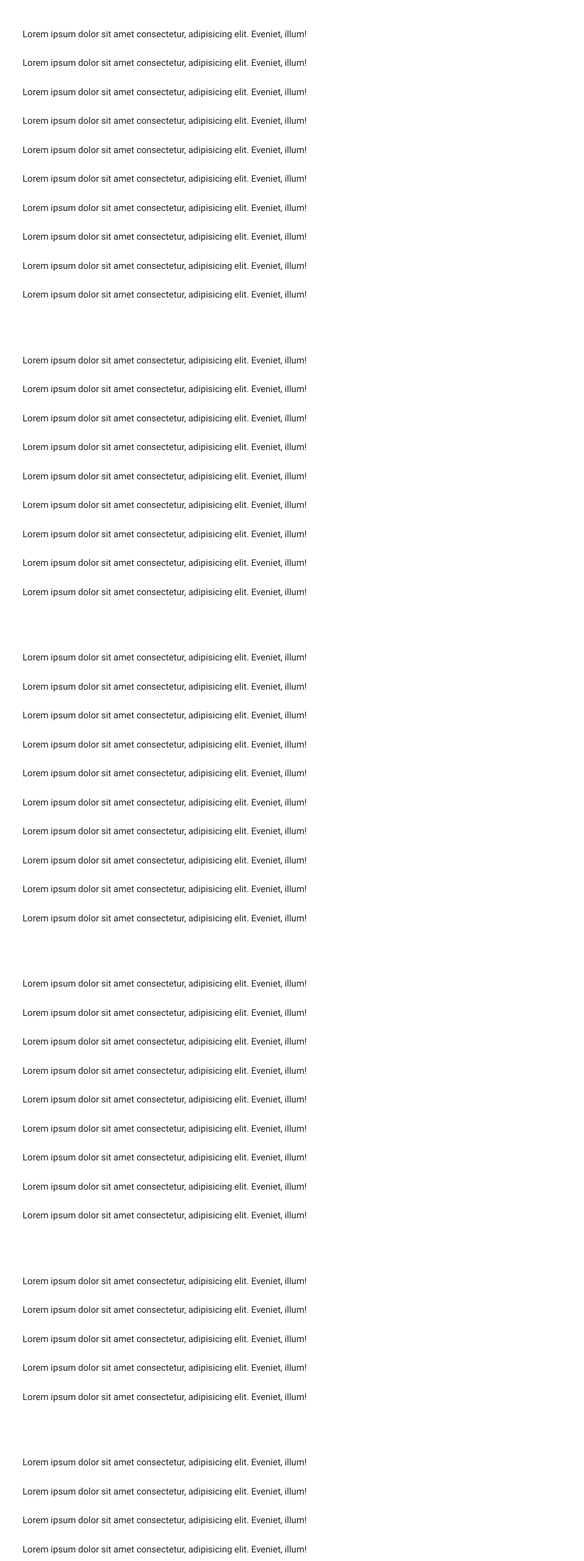
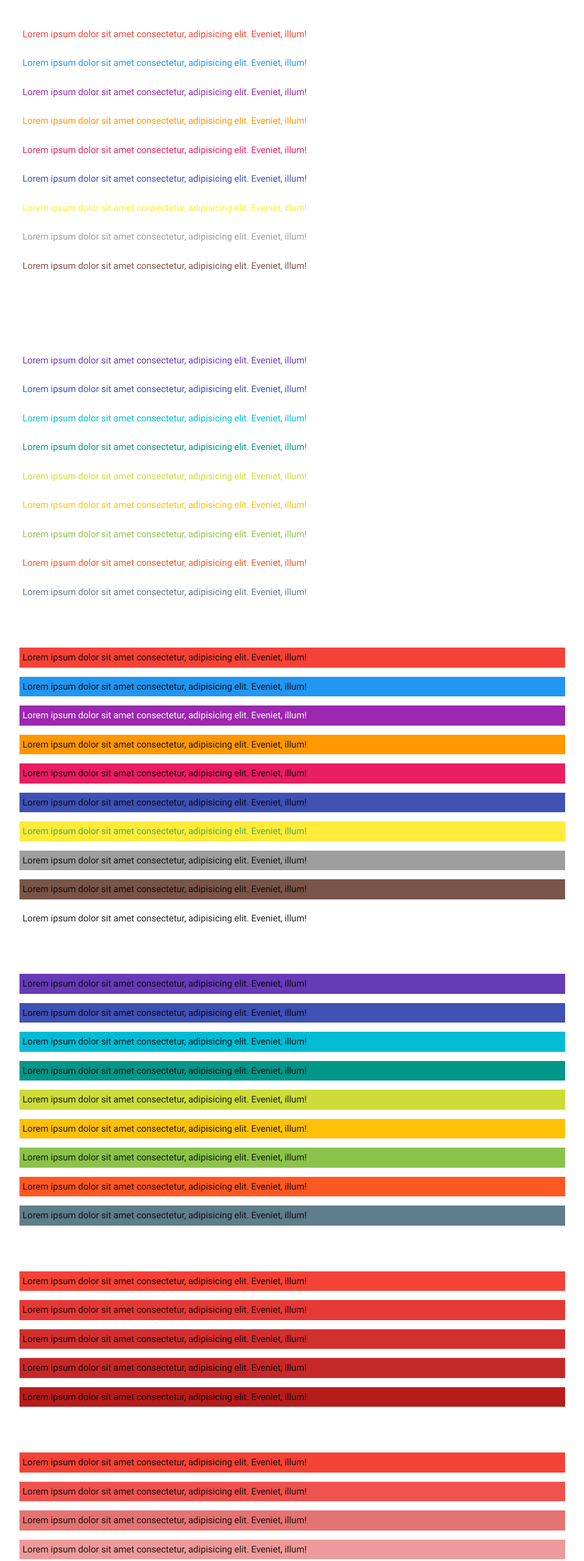
Before and after one commit to Athura/materializeCSS, a plain HTML site: page starter/materialize_sandbox_starter/2_2_colors.html in a window 1280 px wide. Shown: the part 240-2800 px from the top of the page at 61% size, without its empty margins (160-1119 px from the left). Drawn offline with nearby package versions, Linux system fonts and the light colour scheme.

Commit message:
typo, colors, and buttons

```diff
--- a/starter/materialize_sandbox_starter/2_2_colors.html
+++ b/starter/materialize_sandbox_starter/2_2_colors.html
@@ -134,30 +134,30 @@
     <!-- TEXT COLORS -->
 
     <!-- STANDARD COLORS -->
-    <p>Lorem ipsum dolor sit amet consectetur, adipisicing elit. Eveniet, illum!</p>
-    <p>Lorem ipsum dolor sit amet consectetur, adipisicing elit. Eveniet, illum!</p>
-    <p>Lorem ipsum dolor sit amet consectetur, adipisicing elit. Eveniet, illum!</p>
-    <p>Lorem ipsum dolor sit amet consectetur, adipisicing elit. Eveniet, illum!</p>
-    <p>Lorem ipsum dolor sit amet consectetur, adipisicing elit. Eveniet, illum!</p>
-    <p>Lorem ipsum dolor sit amet consectetur, adipisicing elit. Eveniet, illum!</p>
-    <p>Lorem ipsum dolor sit amet consectetur, adipisicing elit. Eveniet, illum!</p>
-    <p>Lorem ipsum dolor sit amet consectetur, adipisicing elit. Eveniet, illum!</p>
-    <p>Lorem ipsum dolor sit amet consectetur, adipisicing elit. Eveniet, illum!</p>
-    <p>Lorem ipsum dolor sit amet consectetur, adipisicing elit. Eveniet, illum!</p>
+    <p class="red-text">Lorem ipsum dolor sit amet consectetur, adipisicing elit. Eveniet, illum!</p>
+    <p class="blue-text">Lorem ipsum dolor sit amet consectetur, adipisicing elit. Eveniet, illum!</p>
+    <p class="purple-text">Lorem ipsum dolor sit amet consectetur, adipisicing elit. Eveniet, illum!</p>
+    <p class="orange-text">Lorem ipsum dolor sit amet consectetur, adipisicing elit. Eveniet, illum!</p>
+    <p class="pink-text">Lorem ipsum dolor sit amet consectetur, adipisicing elit. Eveniet, illum!</p>
+    <p class="indigo-text">Lorem ipsum dolor sit amet consectetur, adipisicing elit. Eveniet, illum!</p>
+    <p class="yellow-text">Lorem ipsum dolor sit amet consectetur, adipisicing elit. Eveniet, illum!</p>
+    <p class="grey-text">Lorem ipsum dolor sit amet consectetur, adipisicing elit. Eveniet, illum!</p>
+    <p class="brown-text">Lorem ipsum dolor sit amet consectetur, adipisicing elit. Eveniet, illum!</p>
+    <p class="white-text">Lorem ipsum dolor sit amet consectetur, adipisicing elit. Eveniet, illum!</p>
 
     <br>
     <br>
 
     <!-- LESS COMMON COLORS -->
-    <p>Lorem ipsum dolor sit amet consectetur, adipisicing elit. Eveniet, illum!</p>
-    <p>Lorem ipsum dolor sit amet consectetur, adipisicing elit. Eveniet, illum!</p>
-    <p>Lorem ipsum dolor sit amet consectetur, adipisicing elit. Eveniet, illum!</p>
-    <p>Lorem ipsum dolor sit amet consectetur, adipisicing elit. Eveniet, illum!</p>
-    <p>Lorem ipsum dolor sit amet consectetur, adipisicing elit. Eveniet, illum!</p>
-    <p>Lorem ipsum dolor sit amet consectetur, adipisicing elit. Eveniet, illum!</p>
-    <p>Lorem ipsum dolor sit amet consectetur, adipisicing elit. Eveniet, illum!</p>
-    <p>Lorem ipsum dolor sit amet consectetur, adipisicing elit. Eveniet, illum!</p>
-    <p>Lorem ipsum dolor sit amet consectetur, adipisicing elit. Eveniet, illum!</p>
+    <p class="deep-purple-text">Lorem ipsum dolor sit amet consectetur, adipisicing elit. Eveniet, illum!</p>
+    <p class="indigo-text">Lorem ipsum dolor sit amet consectetur, adipisicing elit. Eveniet, illum!</p>
+    <p class="cyan-text">Lorem ipsum dolor sit amet consectetur, adipisicing elit. Eveniet, illum!</p>
+    <p class="teal-text">Lorem ipsum dolor sit amet consectetur, adipisicing elit. Eveniet, illum!</p>
+    <p class="lime-text">Lorem ipsum dolor sit amet consectetur, adipisicing elit. Eveniet, illum!</p>
+    <p class="amber-text">Lorem ipsum dolor sit amet consectetur, adipisicing elit. Eveniet, illum!</p>
+    <p class="light-green-text">Lorem ipsum dolor sit amet consectetur, adipisicing elit. Eveniet, illum!</p>
+    <p class="deep-orange-text">Lorem ipsum dolor sit amet consectetur, adipisicing elit. Eveniet, illum!</p>
+    <p class="blue-grey-text">Lorem ipsum dolor sit amet consectetur, adipisicing elit. Eveniet, illum!</p>
 
     <br>
     <br>
@@ -165,52 +165,52 @@
     <!-- BACKGROUND COLORS -->
 
     <!-- Standard Colors -->
-    <p>Lorem ipsum dolor sit amet consectetur, adipisicing elit. Eveniet, illum!</p>
-    <p>Lorem ipsum dolor sit amet consectetur, adipisicing elit. Eveniet, illum!</p>
-    <p>Lorem ipsum dolor sit amet consectetur, adipisicing elit. Eveniet, illum!</p>
-    <p>Lorem ipsum dolor sit amet consectetur, adipisicing elit. Eveniet, illum!</p>
-    <p>Lorem ipsum dolor sit amet consectetur, adipisicing elit. Eveniet, illum!</p>
-    <p>Lorem ipsum dolor sit amet consectetur, adipisicing elit. Eveniet, illum!</p>
-    <p>Lorem ipsum dolor sit amet consectetur, adipisicing elit. Eveniet, illum!</p>
-    <p>Lorem ipsum dolor sit amet consectetur, adipisicing elit. Eveniet, illum!</p>
-    <p>Lorem ipsum dolor sit amet consectetur, adipisicing elit. Eveniet, illum!</p>
-    <p>Lorem ipsum dolor sit amet consectetur, adipisicing elit. Eveniet, illum!</p>
+    <p class="red">Lorem ipsum dolor sit amet consectetur, adipisicing elit. Eveniet, illum!</p>
+    <p class="blue">Lorem ipsum dolor sit amet consectetur, adipisicing elit. Eveniet, illum!</p>
+    <p class="purple white-text">Lorem ipsum dolor sit amet consectetur, adipisicing elit. Eveniet, illum!</p>
+    <p class="orange">Lorem ipsum dolor sit amet consectetur, adipisicing elit. Eveniet, illum!</p>
+    <p class="pink">Lorem ipsum dolor sit amet consectetur, adipisicing elit. Eveniet, illum!</p>
+    <p class="indigo">Lorem ipsum dolor sit amet consectetur, adipisicing elit. Eveniet, illum!</p>
+    <p class="yellow green-text">Lorem ipsum dolor sit amet consectetur, adipisicing elit. Eveniet, illum!</p>
+    <p class="grey">Lorem ipsum dolor sit amet consectetur, adipisicing elit. Eveniet, illum!</p>
+    <p class="brown">Lorem ipsum dolor sit amet consectetur, adipisicing elit. Eveniet, illum!</p>
+    <p class="white">Lorem ipsum dolor sit amet consectetur, adipisicing elit. Eveniet, illum!</p>
 
     <br>
     <br>
 
     <!-- Less Common Colors -->
-    <p>Lorem ipsum dolor sit amet consectetur, adipisicing elit. Eveniet, illum!</p>
-    <p>Lorem ipsum dolor sit amet consectetur, adipisicing elit. Eveniet, illum!</p>
-    <p>Lorem ipsum dolor sit amet consectetur, adipisicing elit. Eveniet, illum!</p>
-    <p>Lorem ipsum dolor sit amet consectetur, adipisicing elit. Eveniet, illum!</p>
-    <p>Lorem ipsum dolor sit amet consectetur, adipisicing elit. Eveniet, illum!</p>
-    <p>Lorem ipsum dolor sit amet consectetur, adipisicing elit. Eveniet, illum!</p>
-    <p>Lorem ipsum dolor sit amet consectetur, adipisicing elit. Eveniet, illum!</p>
-    <p>Lorem ipsum dolor sit amet consectetur, adipisicing elit. Eveniet, illum!</p>
-    <p>Lorem ipsum dolor sit amet consectetur, adipisicing elit. Eveniet, illum!</p>
+    <p class="deep-purple">Lorem ipsum dolor sit amet consectetur, adipisicing elit. Eveniet, illum!</p>
+    <p class="indigo">Lorem ipsum dolor sit amet consectetur, adipisicing elit. Eveniet, illum!</p>
+    <p class="cyan">Lorem ipsum dolor sit amet consectetur, adipisicing elit. Eveniet, illum!</p>
+    <p class="teal">Lorem ipsum dolor sit amet consectetur, adipisicing elit. Eveniet, illum!</p>
+    <p class="lime">Lorem ipsum dolor sit amet consectetur, adipisicing elit. Eveniet, illum!</p>
+    <p class="amber">Lorem ipsum dolor sit amet consectetur, adipisicing elit. Eveniet, illum!</p>
+    <p class="light-green">Lorem ipsum dolor sit amet consectetur, adipisicing elit. Eveniet, illum!</p>
+    <p class="deep-orange">Lorem ipsum dolor sit amet consectetur, adipisicing elit. Eveniet, illum!</p>
+    <p class="blue-grey">Lorem ipsum dolor sit amet consectetur, adipisicing elit. Eveniet, illum!</p>
 
     <br>
     <br>
 
-    <!-- DARKEN -->
+    <!-- DARKEN --, 4 is the highest-->
 
-    <p>Lorem ipsum dolor sit amet consectetur, adipisicing elit. Eveniet, illum!</p>
-    <p>Lorem ipsum dolor sit amet consectetur, adipisicing elit. Eveniet, illum!</p>
-    <p>Lorem ipsum dolor sit amet consectetur, adipisicing elit. Eveniet, illum!</p>
-    <p>Lorem ipsum dolor sit amet consectetur, adipisicing elit. Eveniet, illum!</p>
-    <p>Lorem ipsum dolor sit amet consectetur, adipisicing elit. Eveniet, illum!</p>
+    <p class="red">Lorem ipsum dolor sit amet consectetur, adipisicing elit. Eveniet, illum!</p>
+    <p class="red darken-1">Lorem ipsum dolor sit amet consectetur, adipisicing elit. Eveniet, illum!</p>
+    <p class="red darken-2">Lorem ipsum dolor sit amet consectetur, adipisicing elit. Eveniet, illum!</p>
+    <p class="red darken-3">Lorem ipsum dolor sit amet consectetur, adipisicing elit. Eveniet, illum!</p>
+    <p class="red darken-4">Lorem ipsum dolor sit amet consectetur, adipisicing elit. Eveniet, illum!</p>
 
     <br>
     <br>
 
     <!-- LIGHTEN -->
 
-    <p>Lorem ipsum dolor sit amet consectetur, adipisicing elit. Eveniet, illum!</p>
-    <p>Lorem ipsum dolor sit amet consectetur, adipisicing elit. Eveniet, illum!</p>
-    <p>Lorem ipsum dolor sit amet consectetur, adipisicing elit. Eveniet, illum!</p>
-    <p>Lorem ipsum dolor sit amet consectetur, adipisicing elit. Eveniet, illum!</p>
-    <p>Lorem ipsum dolor sit amet consectetur, adipisicing elit. Eveniet, illum!</p>
+    <p class="red">Lorem ipsum dolor sit amet consectetur, adipisicing elit. Eveniet, illum!</p>
+    <p class="red lighten-1">Lorem ipsum dolor sit amet consectetur, adipisicing elit. Eveniet, illum!</p>
+    <p class="red lighten-2">Lorem ipsum dolor sit amet consectetur, adipisicing elit. Eveniet, illum!</p>
+    <p class="red lighten-3">Lorem ipsum dolor sit amet consectetur, adipisicing elit. Eveniet, illum!</p>
+    <p class="red lighten-4">Lorem ipsum dolor sit amet consectetur, adipisicing elit. Eveniet, illum!</p>
 
     <!-- END HERE -->
 
```
Also changed, not shown: starter/materialize_sandbox_starter/2_1_typography.html (+11 -9 lines), starter/materialize_sandbox_starter/2_3_buttons_icons.html (+45 -30 lines).
